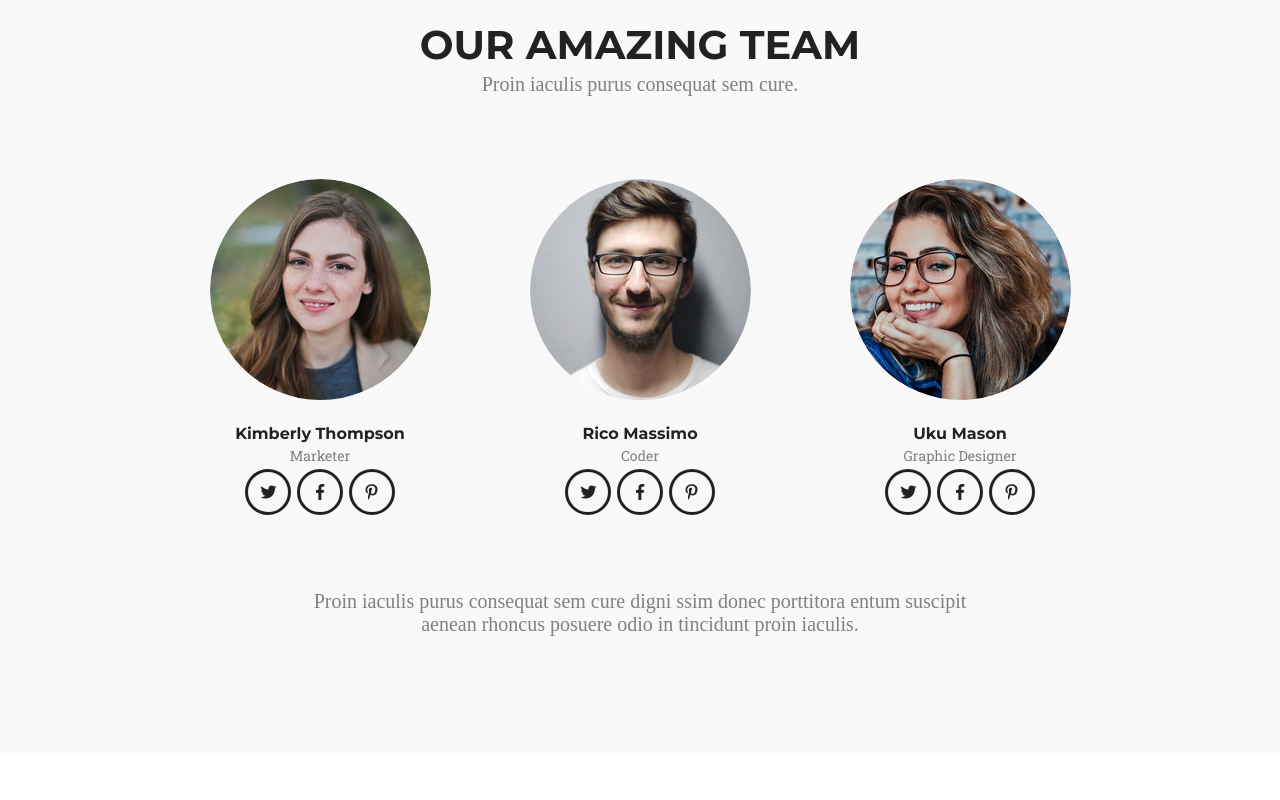
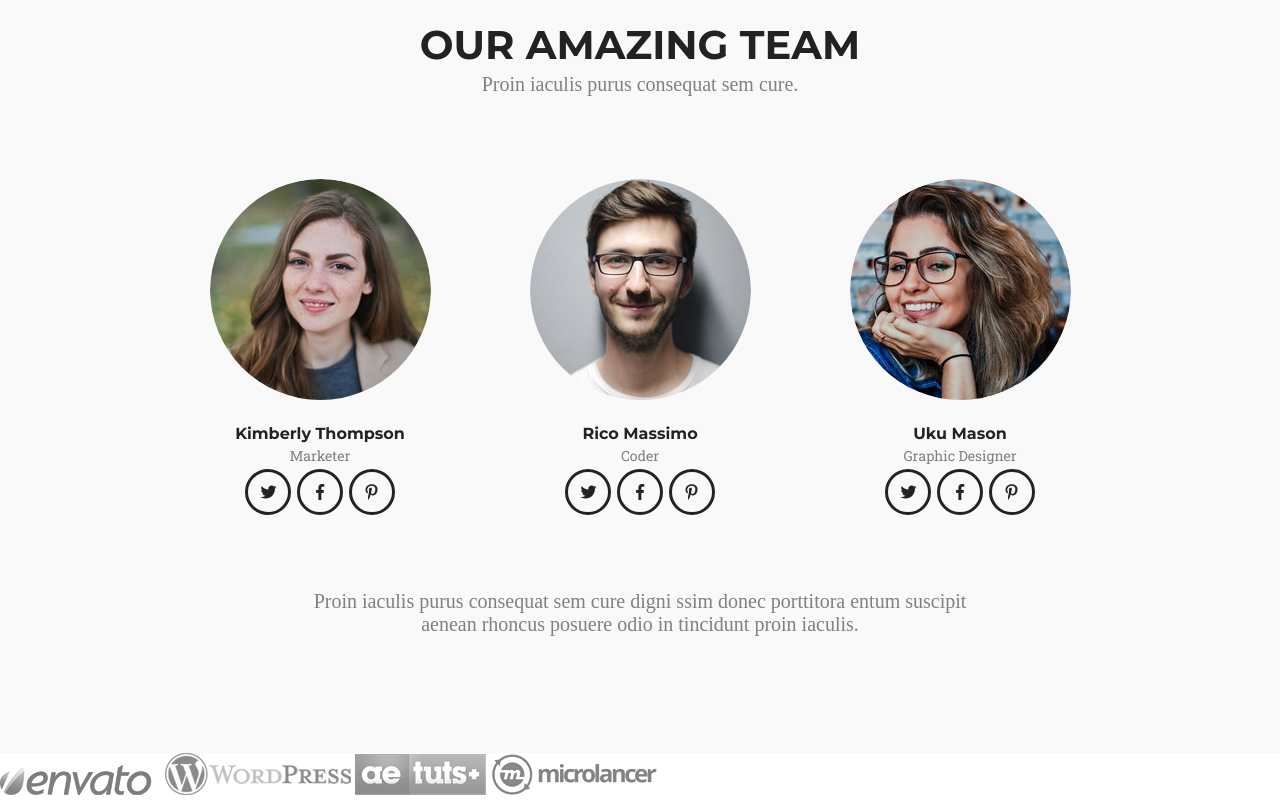
Before and after one commit to wyrwat/golden, a website: page index.html in a window 1280 px wide. Shown: the part 4375-5175 px from the top of the page. Before the commit the page ends 5128 px from the top, so only its background shows below. Drawn offline with Linux system fonts and the light colour scheme.

Commit message:
add logos images to scss

```diff
--- a/index.html
+++ b/index.html
@@ -233,6 +233,12 @@
                 odio in tincidunt proin iaculis.<p>
         </div>
     </div>
+    <div class="logos">
+        <img src="images/Envato.png" alt="evato logo">
+        <img src="images/WordPress.png" alt="WordPress">
+        <img src="images/Tuts+.png" alt="tuts+">
+        <img src="images/Microlancer_copy.png" alt="microlancer">
+    </div>
     <script src="js/script.js"></script>
 </body>
 
--- a/sass/style.scss
+++ b/sass/style.scss
@@ -7,3 +7,4 @@
 @import "layout/portfolio";
 @import "layout/aboutUs";
 @import "layout/team";
+@import "layout/logos";
```
Also changed, not shown: css/style.css, images/Envato.png (added), images/Microlancer_copy.png (added), images/Tuts+.png (added), images/WordPress.png (added), sass/layout/_logos.scss (added).
